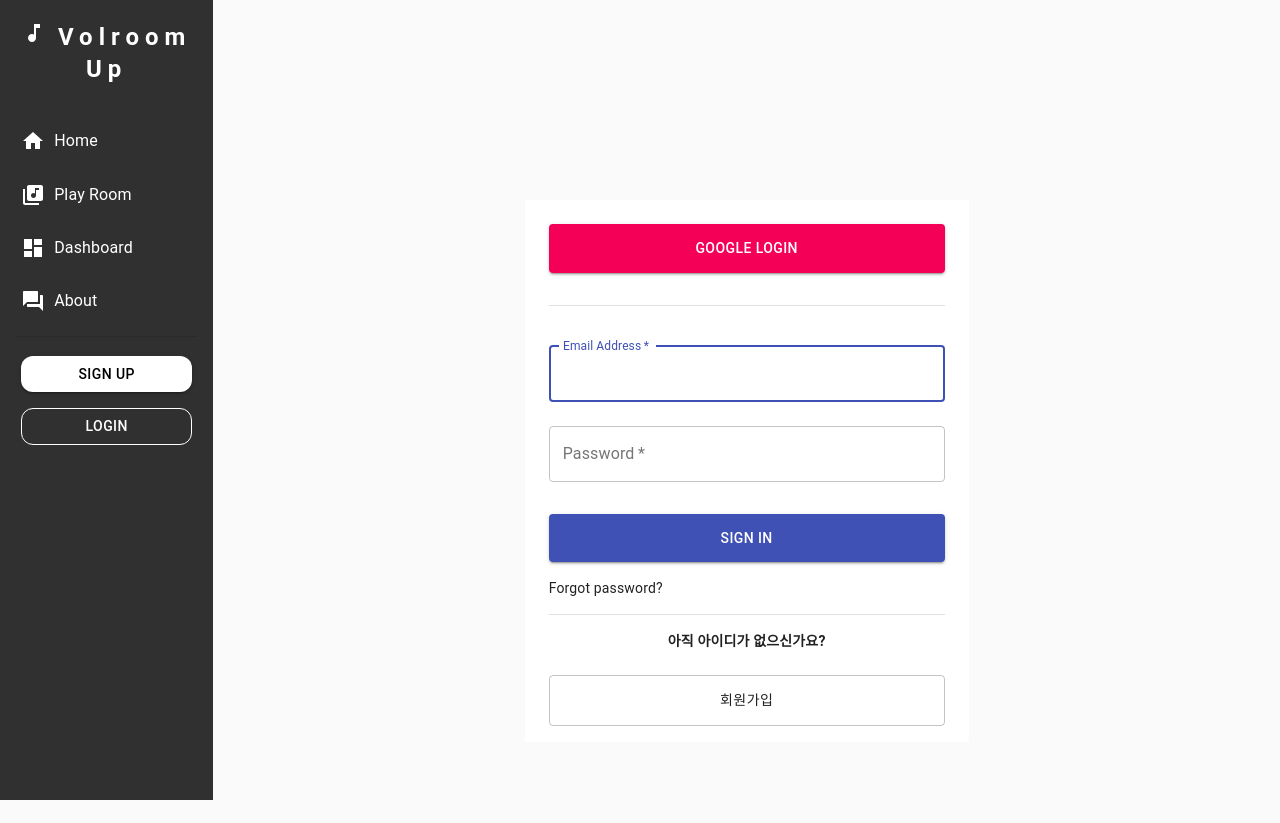
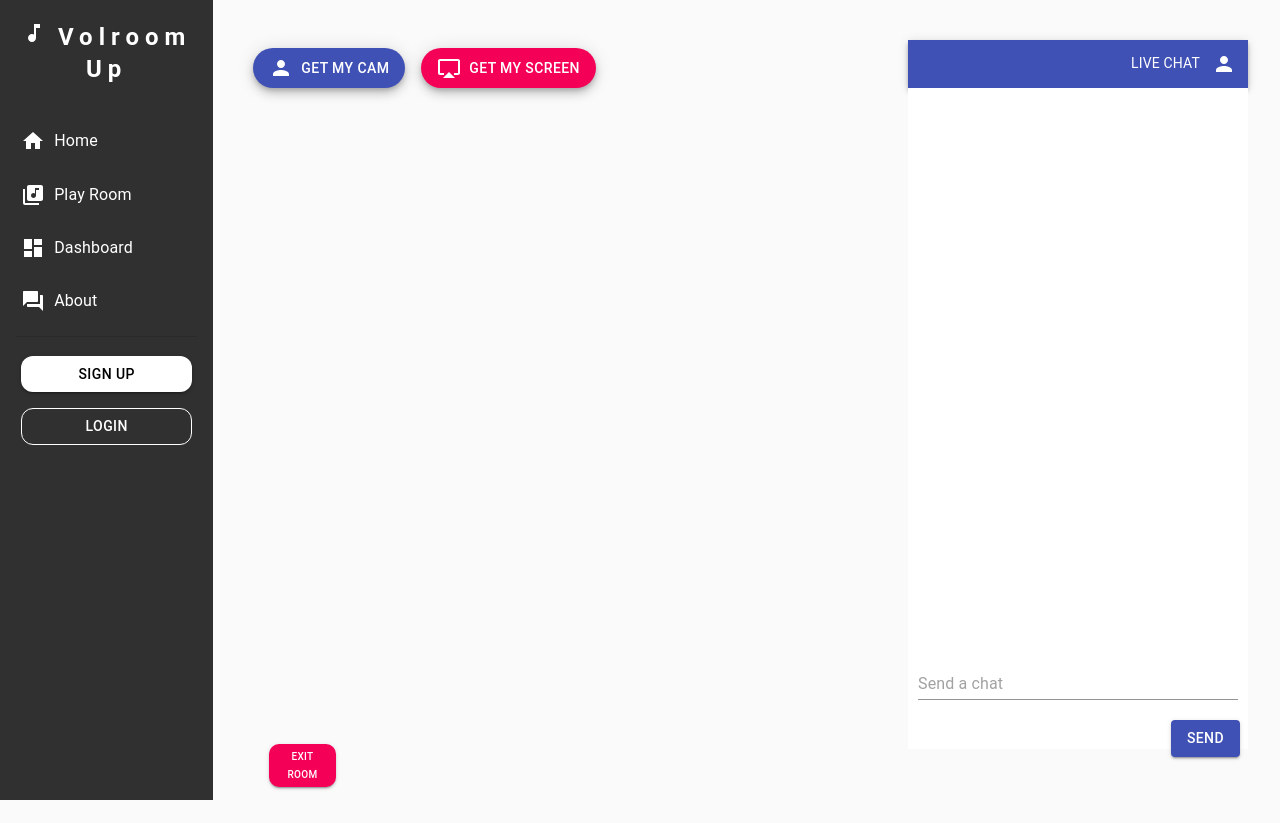
Before and after one commit to dev-dongwon/volroom-production, a React (Create React App) app in the folder client/: page /rooms/1/1 in a window 1280 px wide. Before the commit this address led to /login. Before the commit the page ends 800 px from the top, so only its background shows below. Built offline with nearby package versions, Linux system fonts and the light colour scheme; the HTML template or start-up script is replaced by a standard one; what clientjs would draw is missing.

Commit message:
Modified : privateRoute에서 route로 변경
component 내에서 열람 권한 체크

```diff
--- a/client/src/components/layout/content/ContentArea.js
+++ b/client/src/components/layout/content/ContentArea.js
@@ -8,7 +8,6 @@ import Lobby from "../../lobby/Lobby";
 import Room from "../../room/Room";
 import Admin from "../../admin/Admin";
 import About from "../../about/About";
-import PrivateRoute from "../../../components/routing/PrivateRoute";
 // eslint-disable-next-line
 import { BrowserRouter as Router, Route, Switch } from "react-router-dom";
 
@@ -25,11 +24,7 @@ const ContentArea = () => {
           <Route exact path="/lobby" component={Lobby} />
           <Route exact path="/dashboard" component={Admin} />
           <Route exact path="/about" component={About} />
-          <PrivateRoute
-            exact
-            path="/rooms/:namespace/:roomId"
-            component={Room}
-          />
+          <Route exact path="/rooms/:namespace/:roomId" component={Room} />
         </Switch>
       </Grid>
     </Fragment>
```
